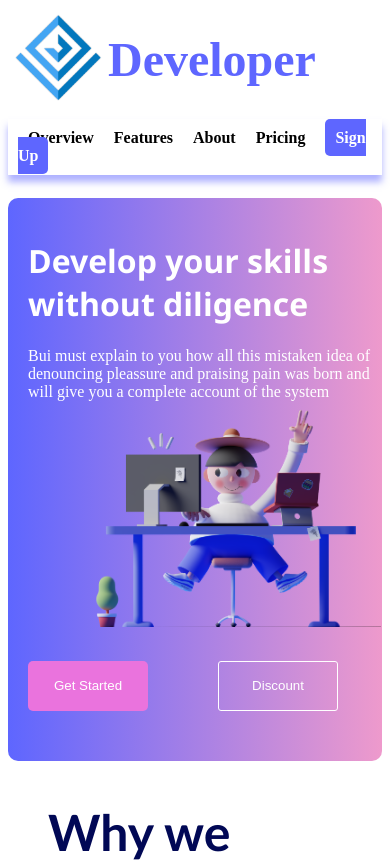
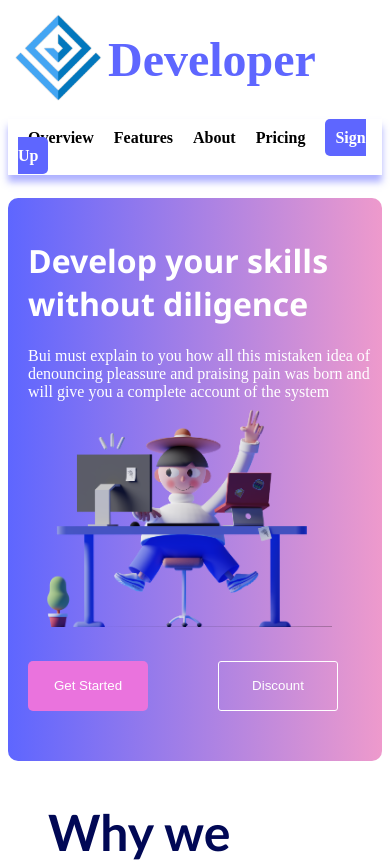
Before and after one commit to AvelinoTeixeira/Your-skills, a React (Vite) app: page / in a window 390 px wide. Shown: the top 862 px of the page. Built offline with nearby package versions, Linux system fonts and the light colour scheme.

Commit message:
Update index.css

```diff
--- a/src/index.css
+++ b/src/index.css
@@ -159,7 +159,7 @@ nav p {
   }
   .itens img {
     width: 300px;
-    margin-left: 15%;
+    margin-left: 1%;
     height: 300px;
   }
 }
```
